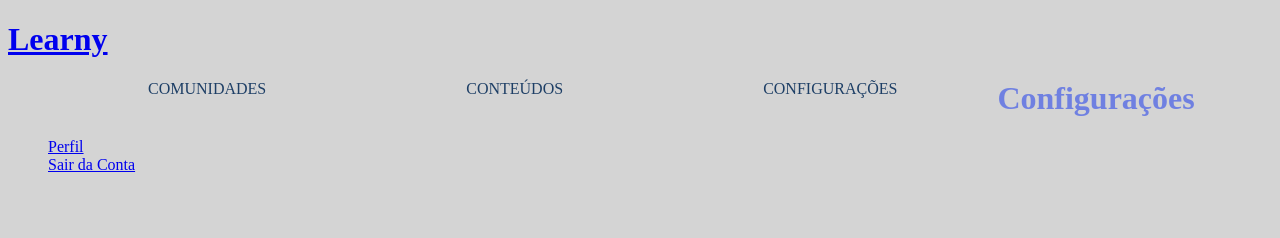
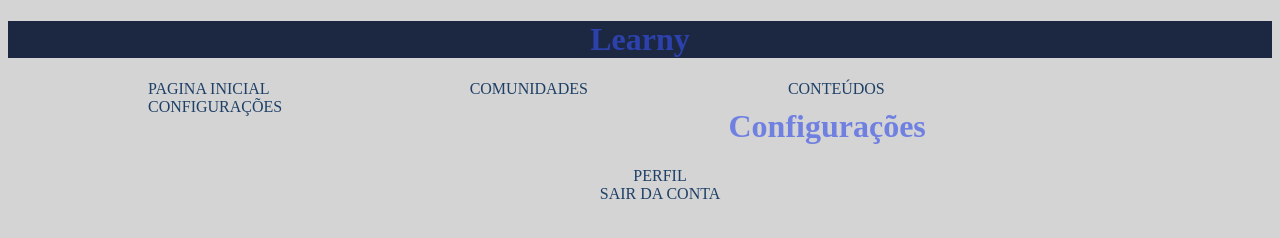
Before and after one commit to ProxyAbacaxy/Learny, a plain HTML site: page configuracoes.html in a window 1280 px wide. Drawn offline with Linux system fonts and the light colour scheme.

Commit message:
pag de config 1.0

```diff
--- a/configuracoes.html
+++ b/configuracoes.html
@@ -6,20 +6,25 @@
         <link rel="stylesheet" href="css/estilo.css">
     </head>
     <body>
-            <h1><a href="index.html">Learny</a></h1>
+        <div id="all">
+            <header>
+                <h1>Learny</a></h1>
                     <nav class="menu">
                         <ul>
-                    <li><a href="comunidades.html">Comunidades</a></li>
-                    <li><a href="conteudos.html">Conteúdos</a></li>
+                            <li><a href="index.html">pagina inicial</a></li>
+                            <li><a href="comunidade.html">Comunidades</a></li>
+                            <li><a href="conteudo.html">Conteúdos</a></li>
                             <li><a href="configuracoes.html">Configurações</a></li>
                         </ul>
                     </nav>
+                </header>
                 <h1>Configurações</h1>
                 <nav>
                     <ul>
-                    <li><a href="perfil.html">Perfil</a></li>
-                    <li><a href="index.html">Sair da Conta</a></li>
+                        <li><a id="conteudo" href="perfil.html">Perfil</a></li>
+                        <li><a id="conteudo" href="index.html">Sair da Conta</a></li>
                     </ul>
                 </nav>
+        </div>
     </body>
 </html>
```
Lines whose indentation alone changed are shown as unchanged.
